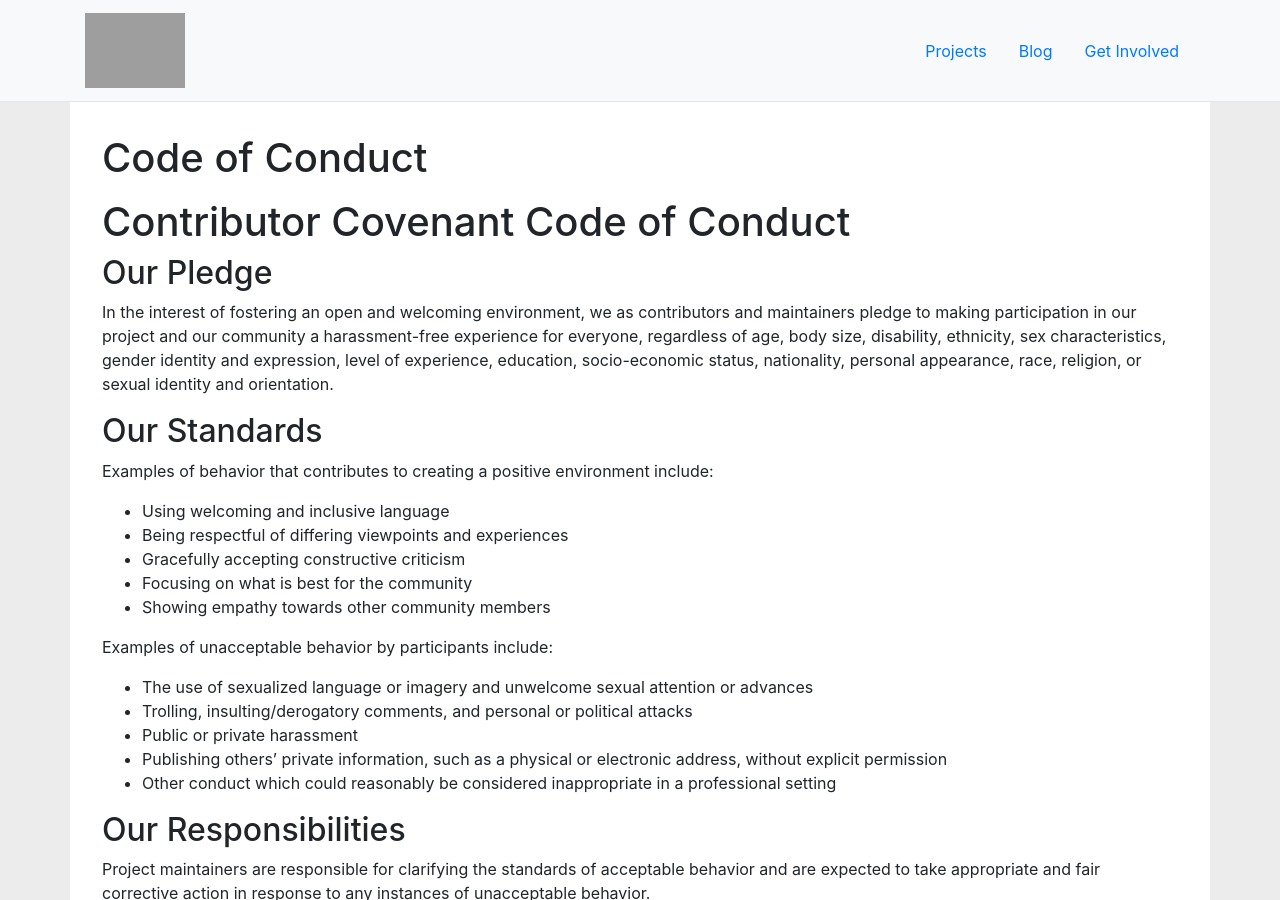
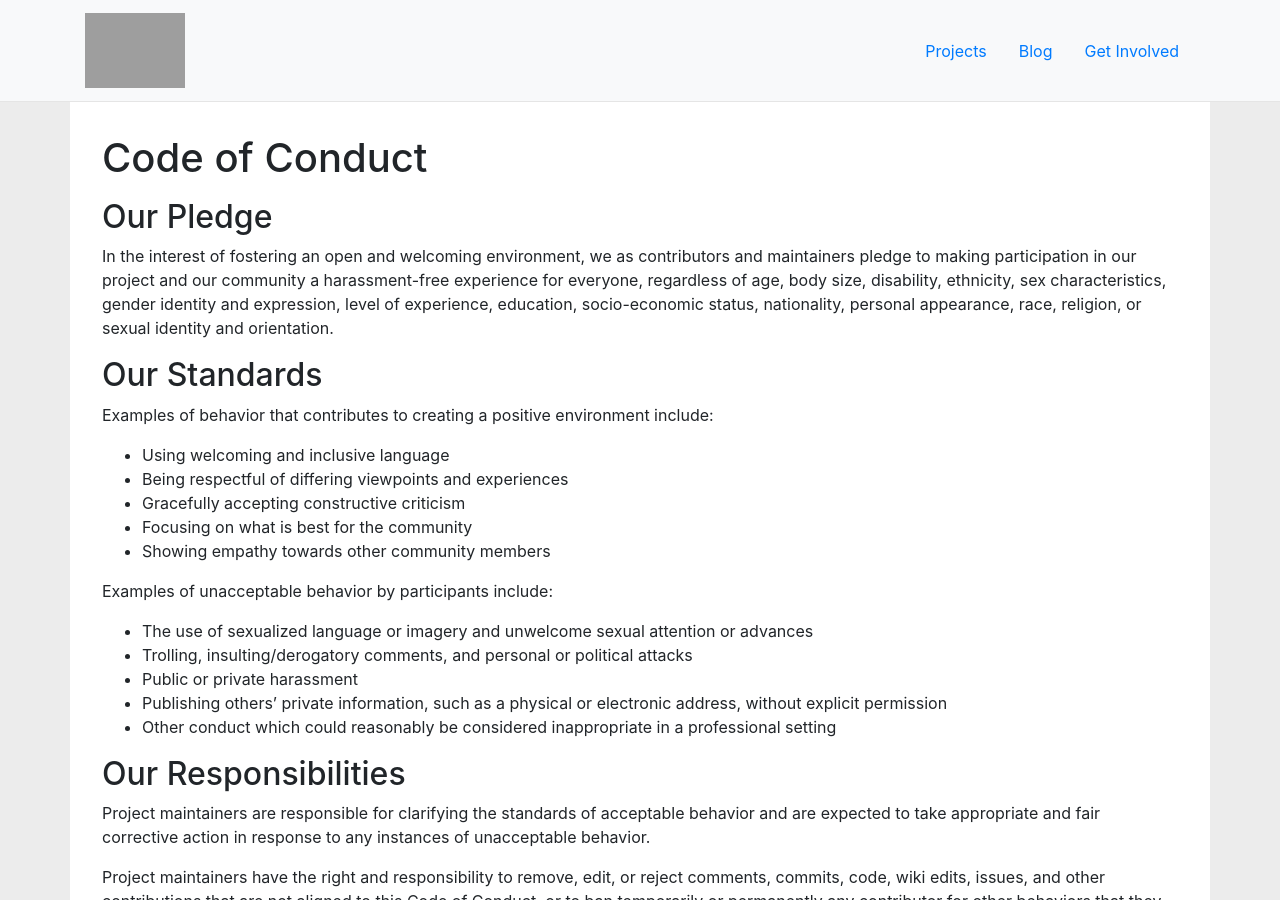
Before and after one commit to codeforIATI/codeforiati.github.io, a Jekyll site: the page built from code-of-conduct.md, in a window 1280 px wide and 900 px high. Built offline with Jekyll 4.4.1, drawn with Linux system fonts in a browser that asks for light colours; comment, search, counter and statistics services are not loaded.

Commit message:
Remove extra heading from code of conduct

```diff
--- a/code-of-conduct.md
+++ b/code-of-conduct.md
@@ -4,7 +4,6 @@ title: Code of Conduct
 permalink: /code-of-conduct/
 excerpt: In the interest of fostering an open and welcoming environment, we as contributors and maintainers pledge to making participation in our project and our community a harassment-free experience for everyone […]
 ---
-# Contributor Covenant Code of Conduct
 
 ## Our Pledge
 
```
